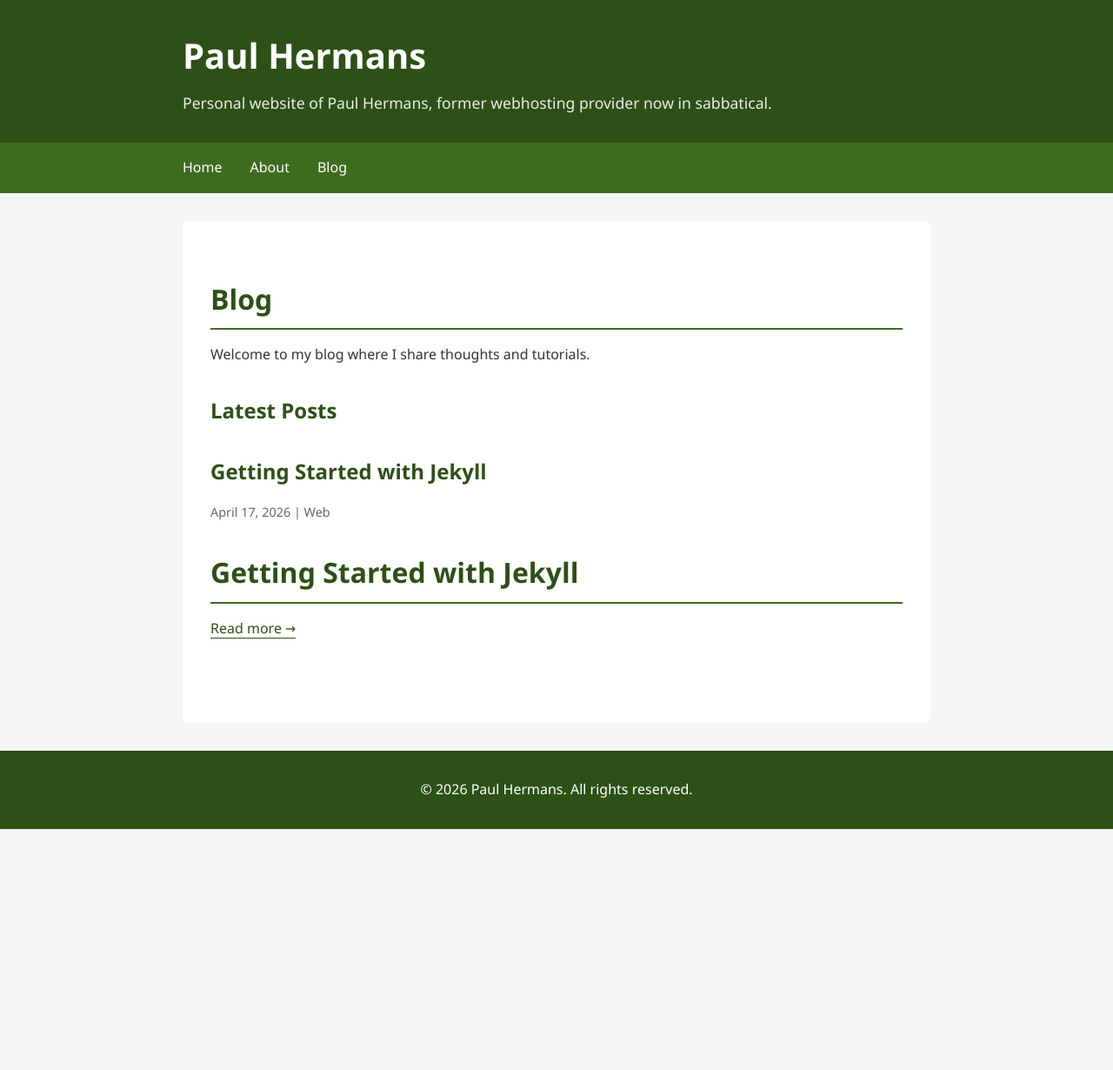
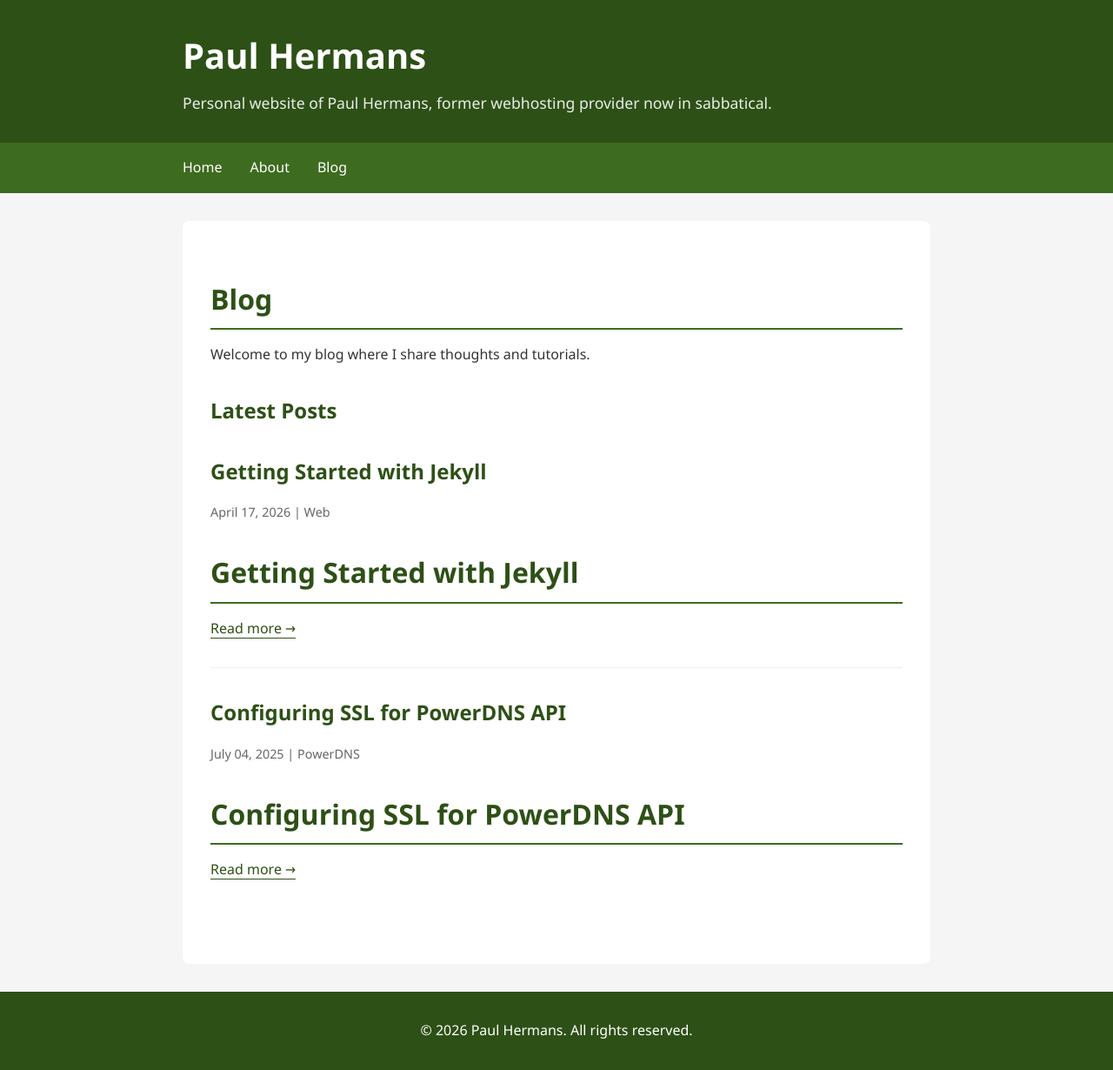
Before and after one commit to paulhermanseu/paulhermans.eu, a Jekyll site: the page built from blog.md, in a window 1280 px wide. Shown: the whole page at 87% size. Built offline with Jekyll 4.4.1, drawn with Linux system fonts in a browser that asks for light colours; nearby versions of some CDN libraries; before the commit the page ends 953 px from its top, so only the background shows below that.

Commit message:
Update and rename configuring-ssl-for-powerdns-api.md to _posts/2025-07-04-configuring-ssl-for-powerdns-api.md

```diff
--- a/configuring-ssl-for-powerdns-api.md
+++ b/_posts/2025-07-04-configuring-ssl-for-powerdns-api.md
@@ -1,6 +1,8 @@
 ---
 layout: default
-title: Home
+title: Configuring SSL for PowerDNS API
+date: 2025-07-04 11:45:00
+categories: PowerDNS
 ---
 
 # Configuring SSL for PowerDNS API
```
